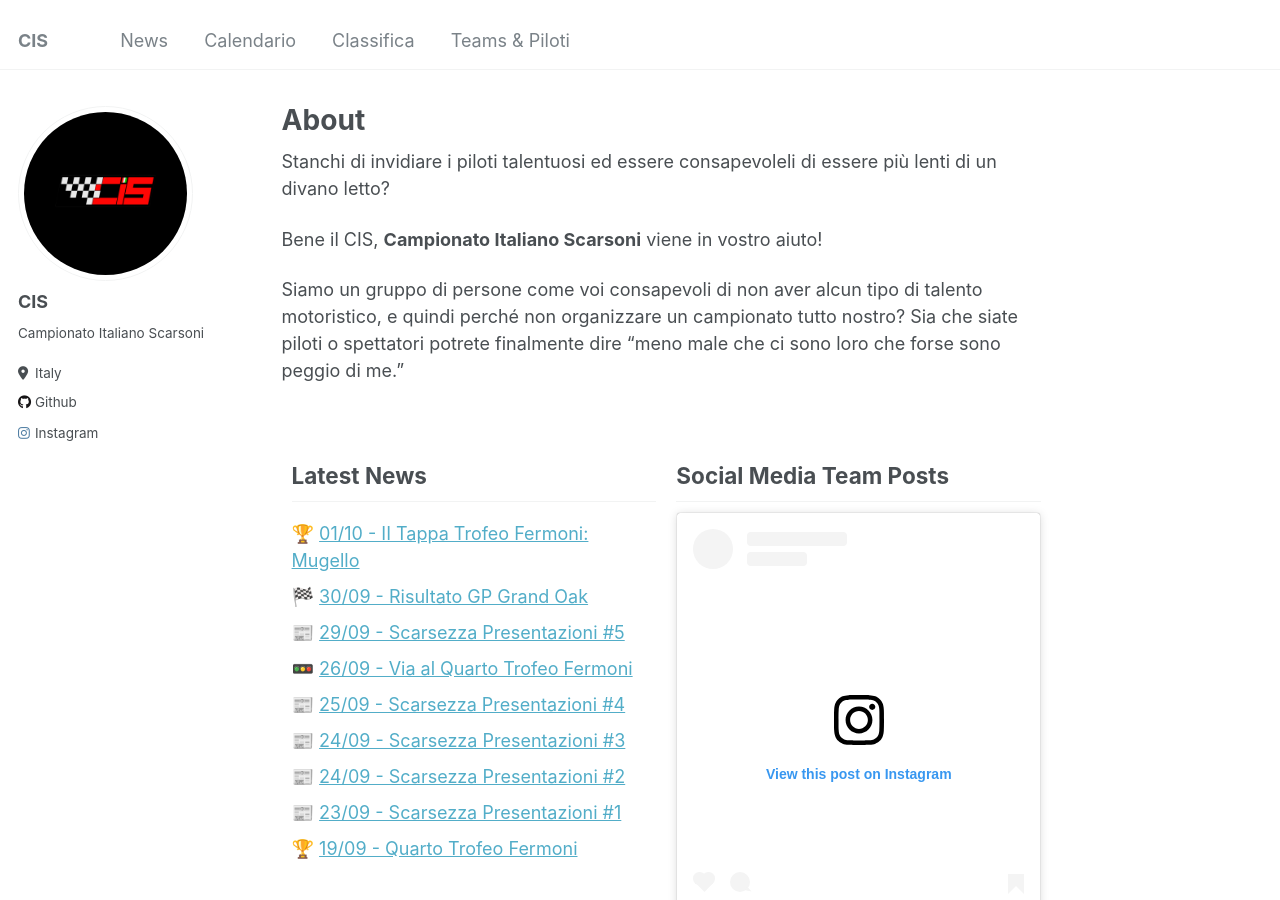
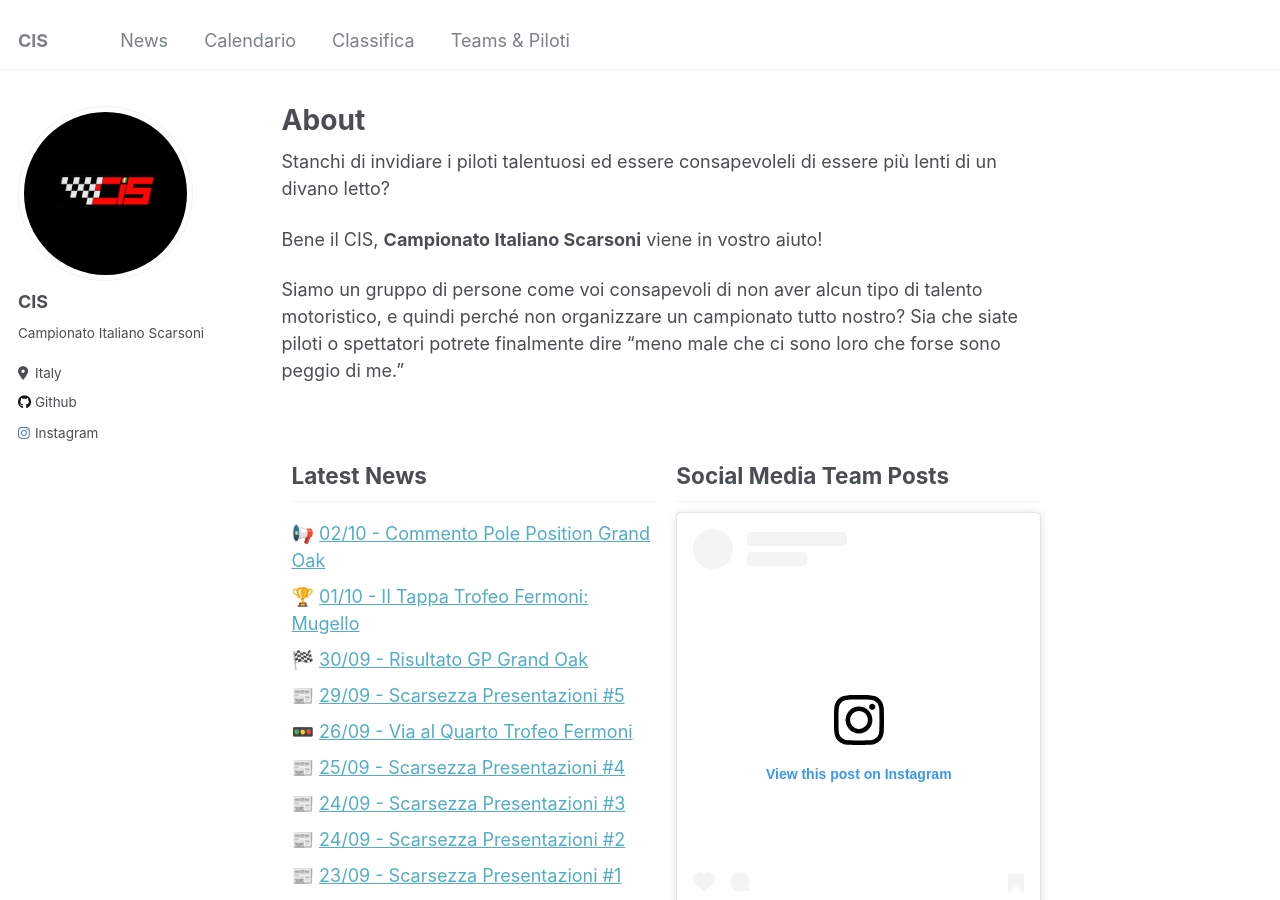
Before and after one commit to campionatoscarsoni/campionatoscarsoni.github.io, a Jekyll site: the page built from _pages/about.md, in a window 1280 px wide and 900 px high. Built offline with Jekyll 4.4.1, drawn with Linux system fonts in a browser that asks for light colours; a script that is not in the unit is left out.

Commit message:
commentary homepage

```diff
--- a/_pages/about.md
+++ b/_pages/about.md
@@ -38,6 +38,7 @@ Siamo un gruppo di persone come voi consapevoli di non aver alcun tipo di talent
   <div class="box">
   <h2>Latest News</h2>
   <ul style="list-style-type: none; padding-left: 0;">
+    <li>📢 <a href="/calendar/grand_oak">02/10 - Commento Pole Position Grand Oak</a></li>
     <li>🏆 <a href="/news/24_10_01_seconda_tappa">01/10 - II Tappa Trofeo Fermoni: Mugello</a></li>
     <li>🏁 <a href="/news/24_09_30_grand_oak_commento">30/09 - Risultato GP Grand Oak</a></li>
     <li>📰 <a href="/news/24_09_29_presentazione5">29/09 - Scarsezza Presentazioni #5</a></li>
```
